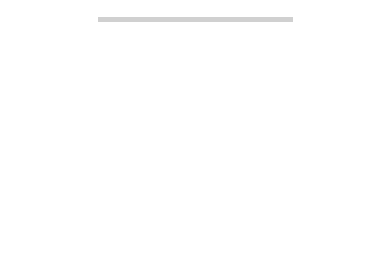
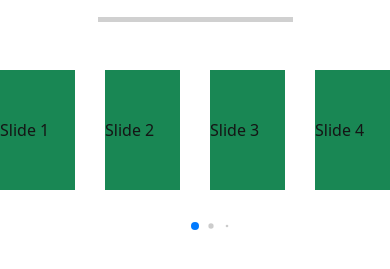
Before and after one commit to safoun10/bistro-boss-client, a React (Vite) app: page /home in a window 390 px wide. Shown: the part 759-1028 px from the top of the page. Before the commit the page ends 844 px from the top, so only its background shows below. Built offline with nearby package versions, Linux system fonts and the light colour scheme.

Commit message:
editing for responsiveness

```diff
--- /dev/null
+++ b/src/layout/components/menuPhoto/MenuPhoto.jsx
@@ -0,0 +1,35 @@
+import React from 'react';
+import "swiper/css";
+import { Swiper, SwiperSlide } from "swiper/react";
+import "swiper/css/bundle";
+import { Pagination } from 'swiper';
+
+const MenuPhoto = () => {
+    return (
+		<div className="my-5">
+			<Swiper
+				spaceBetween={30}
+				slidesPerView={4}
+				pagination={{
+					dynamicBullets: true,
+				}}
+				modules={[Pagination]}
+			>
+				<SwiperSlide className="bg-success py-5 mb-5">Slide 1</SwiperSlide>
+				<SwiperSlide className="bg-success py-5 mb-5">Slide 2</SwiperSlide>
+				<SwiperSlide className="bg-success py-5 mb-5">Slide 3</SwiperSlide>
+				<SwiperSlide className="bg-success py-5 mb-5">Slide 4</SwiperSlide>
+				<SwiperSlide className="bg-success py-5 mb-5">Slide 1</SwiperSlide>
+				<SwiperSlide className="bg-success py-5 mb-5">Slide 2</SwiperSlide>
+				<SwiperSlide className="bg-success py-5 mb-5">Slide 3</SwiperSlide>
+				<SwiperSlide className="bg-success py-5 mb-5">Slide 4</SwiperSlide>
+				<SwiperSlide className="bg-success py-5 mb-5">Slide 1</SwiperSlide>
+				<SwiperSlide className="bg-success py-5 mb-5">Slide 2</SwiperSlide>
+				<SwiperSlide className="bg-success py-5 mb-5">Slide 3</SwiperSlide>
+				<SwiperSlide className="bg-success py-5 mb-5">Slide 4</SwiperSlide>
+			</Swiper>
+		</div>
+	);
+};
+
+export default MenuPhoto;
--- a/src/layout/components/miniTitle/MiniTitle.css
+++ b/src/layout/components/miniTitle/MiniTitle.css
@@ -6,3 +6,7 @@
 .text-gold{
     color: #D99904;
 }
+
+/* @media only screen and (max-width: 320px) {
+    .
+} */
--- a/src/layout/components/miniTitle/MiniTitle.jsx
+++ b/src/layout/components/miniTitle/MiniTitle.jsx
@@ -3,7 +3,7 @@ import "./MiniTitle.css";
 
 const MiniTitle = ({ time, text }) => {
 	return (
-		<div className="w-50 mx-auto">
+		<div className="w-50 mini-title-container mx-auto">
 			<div className="text-center text-gold d-flex justify-content-center align-items-center">
 				-----------
 				<span className="px-2 fst-italic py-3 fs-5">{time}</span>
--- a/src/layout/pages/home/Home.jsx
+++ b/src/layout/pages/home/Home.jsx
@@ -1,12 +1,14 @@
 import React from 'react';
 import Banner from '../../components/banner/Banner';
 import OrderOnline from '../../components/orderOnline/OrderOnline';
+import MenuPhoto from '../../components/menuPhoto/MenuPhoto';
 
 const Home = () => {
     return (
         <div>
             <Banner></Banner>
             <OrderOnline></OrderOnline>
+            <MenuPhoto></MenuPhoto>
         </div>
     );
 };
```
